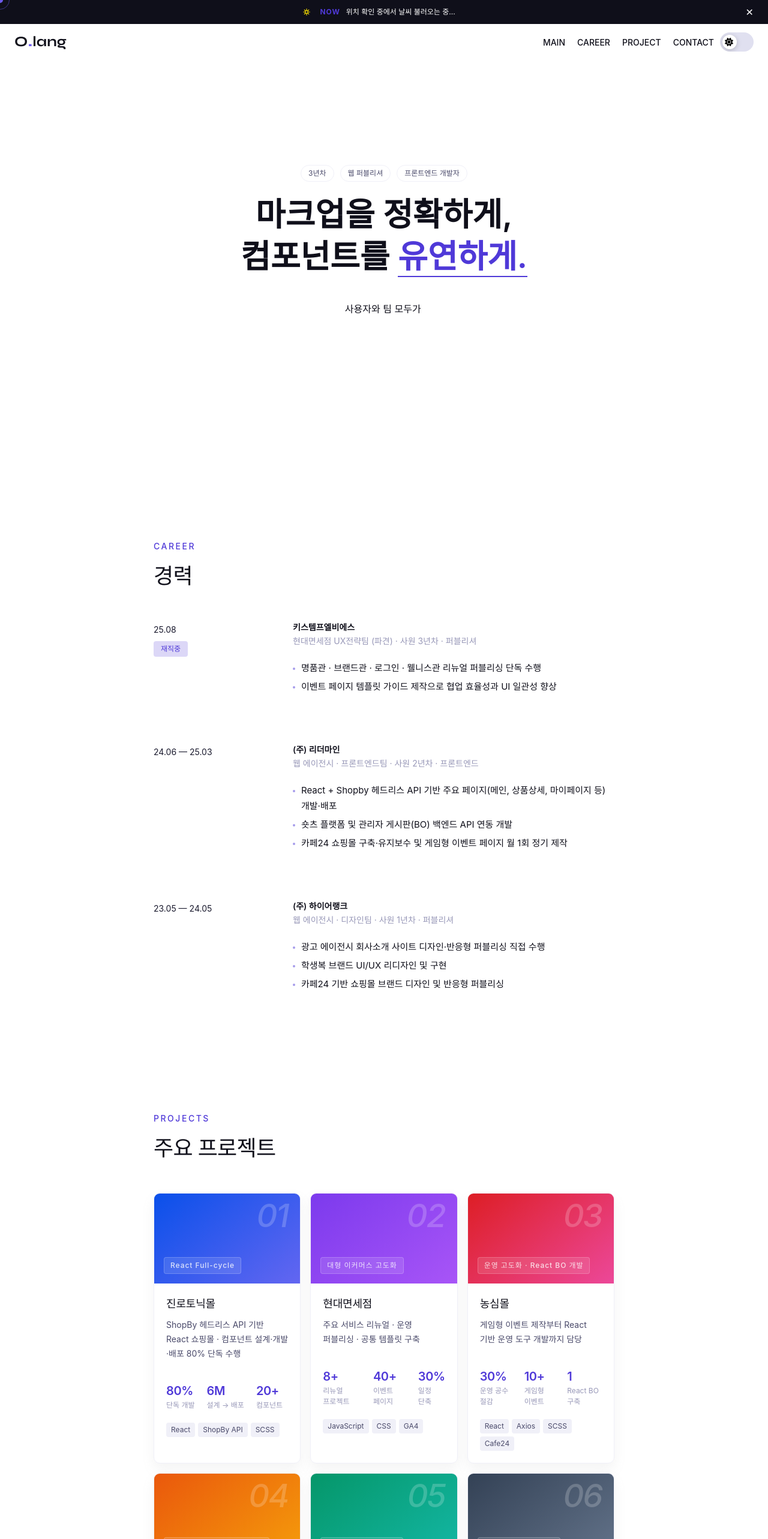
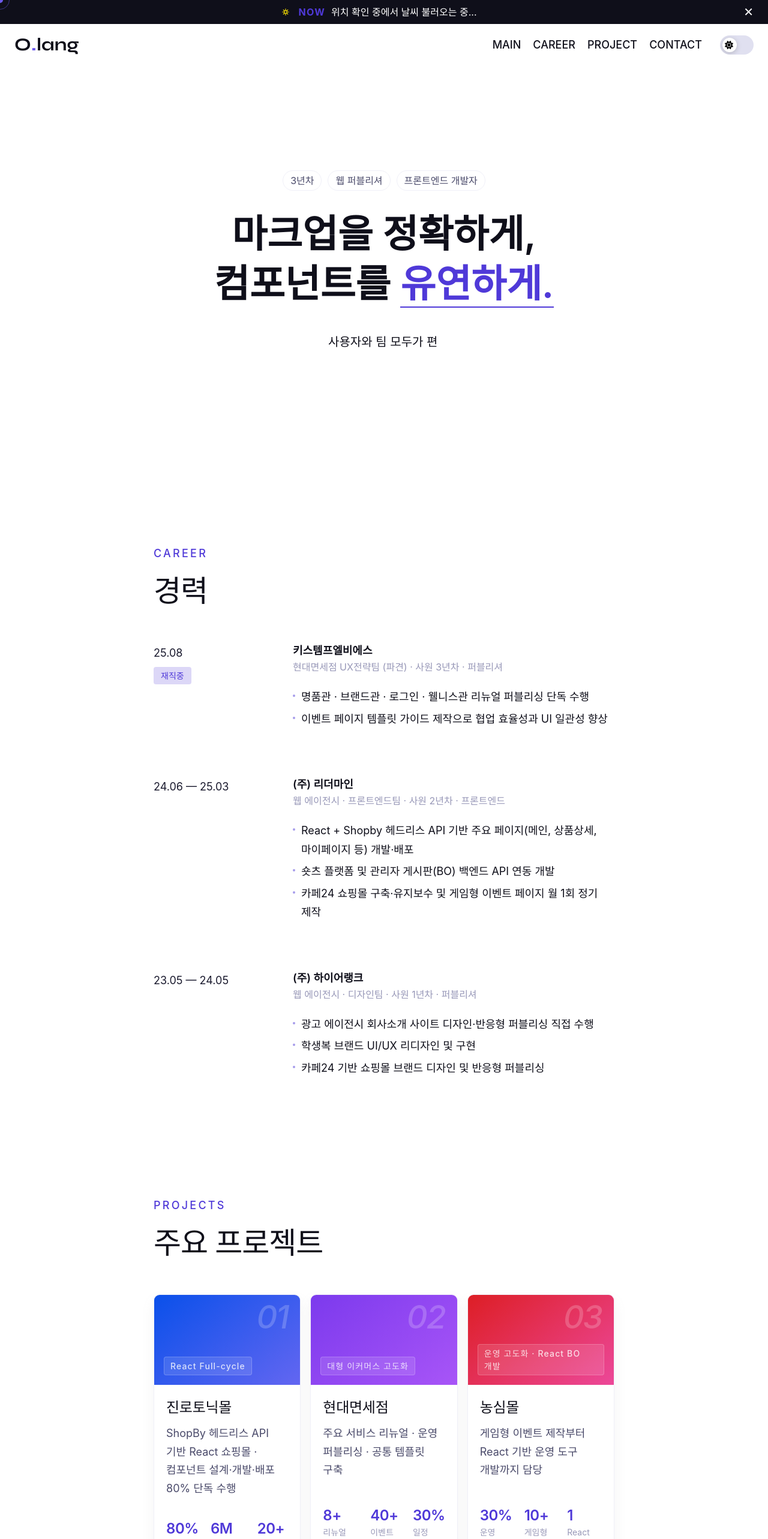
Before and after one commit to oLangS2/portfolio, a React (Create React App) app: page / in a window 1280 px wide. Shown: the top 2566 px of the page at 60% size. Built offline with nearby package versions, Linux system fonts and the light colour scheme; no server answers; a web font is replaced by a local one.

Commit message:
fix: pc 폰트 크기 수정

```diff
--- a/src/components/common/Cursor.scss
+++ b/src/components/common/Cursor.scss
@@ -1,4 +1,5 @@
 @use '../../styles/variables';
+@use '../../styles/mixins' as m;
 
 @mixin flex-center-fixed {
 	position: fixed;
@@ -14,6 +15,14 @@
 	background: variables.$point-light;
 	z-index: 9999;
 	transition: width .2s, height .2s, background .2s;
+
+	@include m.tablet{
+		display: none
+	}
+
+	@include m.mobile{
+		display: none
+	}
 }
 
 .cursor-ring {
@@ -24,6 +33,14 @@
 	z-index: 9998;
 	transition: width .25s, height .25s;
 	opacity: .5;
+
+	@include m.tablet{
+		display: none
+	}
+
+	@include m.mobile{
+		display: none
+	}
 }
 
 body.cursor-hover {
--- a/src/components/layout/Header.scss
+++ b/src/components/layout/Header.scss
@@ -28,11 +28,11 @@
       flex-shrink: 1;
         font-family: 'Syne', sans-serif;
         font-weight: 700;
-        font-size: 24px;
+        font-size: 30px;
         .point{
             color:var(--point-light);
-            font-size: 30px;
-            line-height: 24px;
+            font-size: 34px;
+            line-height: 34px;
         }
         @include m.mobile{
           font-size: 20px;
@@ -106,11 +106,12 @@
         align-items: center;
         gap: 20px;
         text-transform: uppercase;
-        font-size: 14px;
+        font-size: 18px;
         font-weight: 500;
         position: relative;
 
         @include m.mobile {
+          font-size: 14px;
           width: calc(100% - 56px);
           overflow-x: auto;
 
@@ -134,10 +135,11 @@
 }
 nav{
     display: flex;
-    gap: 10px;
+    gap: 30px;
     justify-content: space-between;
 
     @include m.mobile{
+      gap: 10px;
       width: calc(100% - 93px);
     }
 }
--- a/src/components/layout/WeatherBanner.scss
+++ b/src/components/layout/WeatherBanner.scss
@@ -35,16 +35,24 @@
   }
 
   &__tag {
-    font-size: 12px;
+    font-size: 16px;
     color: var(--point);
     font-weight:700;
     letter-spacing: 0.08em;
     text-transform: uppercase;
+
+    @include m.mobile {
+      font-size: 12px;
+    }
   }
 
   &__text {
-    font-size: 12px;
+    font-size: 16px;
+
     color: var(--white-0);
+    @include m.mobile {
+      font-size: 12px;
+    }
   }
 
   &__right {
@@ -55,17 +63,21 @@
   }
 
   &__temp {
-    font-size: 13px;
+    font-size: 16px;
     font-weight: 600;
     color: var(--white-0);
     background: rgba(255, 255, 255, 0.06);
     border: 0.5px solid var(--gray-4);
     border-radius: 4px;
     padding: 2px 10px;
+
+    @include m.mobile {
+      font-size: 13px;
+    }
   }
 
   &__pill {
-    font-size: 11px;
+    font-size: 14px;
     color: var(--gray-5);
     background:  rgba(255, 255, 255, 0.2);
     border-radius: 20px;
@@ -74,6 +86,7 @@
 
     @include m.mobile{
       display: none;
+      font-size: 11px;
     }
   }
 
@@ -84,11 +97,12 @@
     border: none;
     cursor: pointer;
     color: var(--white-0);
-    font-size: 16px;
+    font-size: 20px;
     transition: color 0.2s;
 
     @include m.mobile {
       right: 14px;
+      font-size: 16px;
     }
 
     &:hover {
--- a/src/components/sections/Career.scss
+++ b/src/components/sections/Career.scss
@@ -22,7 +22,7 @@
     }
 
     &__eyebrow {
-      font-size: 14px;
+      font-size: 18px;
       font-weight: 500;
       letter-spacing: 0.18em;
       text-transform: uppercase;
@@ -35,7 +35,7 @@
     }
 
     &__title {
-      font-size: 36px;
+      font-size: 50px;
       font-weight: 500;
       letter-spacing: -0.02em;
       margin-bottom: 48px;
@@ -89,12 +89,13 @@
       }
 
       span {
-        font-size: 14px;
+        font-size: 18px;
         color: var(--gray-1);
         line-height: 1.6;
 
         @include m.mobile{
           line-height: 26px;
+          font-size: 14px;
         }
       }
     }
@@ -102,10 +103,14 @@
     &__badge {
       display: inline-flex;
       align-items: center;
-      font-size: 12px;
+      font-size: 14px;
       padding: 4px 12px;
       border-radius: 4px;
       width: fit-content;
+
+      @include m.mobile{
+        font-size: 12px;
+      }
 
       &--active {
         background: rgba(79, 57, 216, 0.2);
@@ -125,14 +130,22 @@
     }
 
     &__company {
-      font-size: 14px;
+      font-size: 18px;
       font-weight: 600;
+
+      @include m.mobile{
+        font-size: 14px;
+      }
     }
 
     &__info {
-      font-size: 14px;
+      font-size: 16px;
       color: var(--gray-3);
       margin-bottom: 20px;
+
+      @include m.mobile{
+        font-size: 14px;
+      }
     }
 
     &__detail {
@@ -142,10 +155,14 @@
       gap: 5px;
 
       li {
-        font-size: 15px;
+        font-size: 18px;
         line-height: 1.75;
         padding-left: 14px;
         position: relative;
+
+        @include m.mobile{
+          font-size: 15px;
+        }
 
         &::before {
           content: '';
--- a/src/components/sections/Contact.scss
+++ b/src/components/sections/Contact.scss
@@ -15,7 +15,7 @@
     }
 
     &__eyebrow {
-      font-size: 14px;
+      font-size: 18px;
       font-weight: 500;
       letter-spacing: 0.18em;
       text-transform: uppercase;
@@ -28,13 +28,21 @@
     }
 
     &__title {
-      font-size: 36px;
+      font-size: 50px;
       font-weight: 500;
       letter-spacing: -0.02em;
       margin-bottom: 48px;
 
       @include m.mobile{
         font-size: 28px;
+      }
+    }
+
+    &__txt{
+      font-size: 20px;
+
+      @include m.mobile{
+        font-size: 16px;
       }
     }
 
@@ -57,7 +65,7 @@
         color: var(--gray-0);
         border: 1px solid var(--gray-4);
         border-radius: 100px;
-        font-size: 14px;
+        font-size: 18px;
         font-weight: 600;
         margin-bottom: 100px;
         transition: .2s;
@@ -65,6 +73,7 @@
         @include m.mobile{
           margin: 0;
           width: 100%;
+          font-size: 14px;
         }
 
         &:hover{
@@ -89,6 +98,9 @@ footer{
     border-top: 1px solid var(--gray-5);
     padding: 40px 0;
     text-align: center;
-    font-size: 12px;
+    font-size: 16px;
     color: var(--gray-3);
+    @include m.mobile{
+      font-size: 12px;
+    }
 }
--- a/src/components/sections/MainVisual.scss
+++ b/src/components/sections/MainVisual.scss
@@ -19,19 +19,26 @@
         align-items: center;
         justify-content: center;
         gap: 10px;
-        margin-bottom: 20px;
+        margin-bottom: 30px;
+        @include m.mobile{
+            margin-bottom: 20px;
+        }
         span{
-            font-size: 12px;
+            font-size: 16px;
             padding: 4px 12px;
             border-radius: 100px;
             color: var(--gray-2);
             background: rgba(255, 255, 255, 0.1);
             border: 1px solid var(--gray-5);
+
+            @include m.mobile{
+                font-size: 12px;
+            }
         }
     }
 
     &__title{
-        font-size: 54px;
+        font-size: 64px;
         font-weight: 600;
         line-height: 1.3;
 
@@ -47,10 +54,14 @@
 
     &__typing {
         margin-top: 40px;
-        font-size: 16px;
+        font-size: 20px;
         color: var(--gray-0);
         min-height: 26px;
         line-height: 1.6;
+
+        @include m.mobile{
+            font-size: 13px;
+        }
     }
 
     &__caret {
--- a/src/components/sections/Projects.scss
+++ b/src/components/sections/Projects.scss
@@ -18,7 +18,7 @@
     }
 
     &__eyebrow {
-      font-size: 14px;
+      font-size: 18px;
       font-weight: 500;
       letter-spacing: 0.18em;
       text-transform: uppercase;
@@ -31,7 +31,7 @@
     }
 
     &__title {
-      font-size: 36px;
+      font-size: 50px;
       font-weight: 500;
       letter-spacing: -0.02em;
       margin-bottom: 48px;
@@ -57,6 +57,7 @@
 }
 
 .pcard {
+  position: relative;
   border: 1px solid var(--gray-5);
   border-radius: 10px; overflow: hidden;
   cursor: pointer;
@@ -83,24 +84,34 @@
 
   &__badge {
     position: relative; z-index: 1;
-    font-size: 12px; font-weight: 500; letter-spacing: 0.08em;
+    font-size: 14px; font-weight: 500; letter-spacing: 0.08em;
     padding: 4px 10px; border-radius: 4px;
     background: rgba(255,255,255,.12);
     border: 1px solid rgba(255,255,255,.2);
     color: rgba(255,255,255,.8);
+    @include m.mobile{
+      font-size: 12px;
+    }
   }
 
-  &__body { padding: 20px 20px; }
+  &__body { padding: 20px 20px 60px 20px; }
 
   &__title {
-    font-size: 18px; font-weight: 500;
+    font-size: 24px; font-weight: 500;
     letter-spacing: -0.01em; color: var(--gray-0);
     margin-bottom: 10px;
+    @include m.mobile{
+      font-size: 18px;
+    }
   }
 
   &__desc {
-    font-size: 14px; color: var(--gray-2);
+    font-size: 18px; color: var(--gray-2);
     line-height: 1.7; margin-bottom: 40px;
+    min-height: 100px;
+    @include m.mobile{
+      font-size: 14px;
+    }
   }
 
   &__metrics {
@@ -108,20 +119,34 @@
   }
 
   &__metric-val {
-    font-size: 20px; font-weight: 600;
+    font-size: 24px; font-weight: 600;
     color: var(--point); line-height: 1;
     letter-spacing: -0.02em;
+    @include m.mobile{
+      font-size: 20px;
+    }
   }
 
   &__metric-lbl {
-    font-size: 12px; color: var(--gray-3); margin-top: 5px;
+    font-size: 14px; color: var(--gray-3); margin-top: 5px;
+    @include m.mobile{
+      font-size: 12px;
+    }
   }
 
-  &__tags { display: flex; flex-wrap: wrap; gap: 5px; }
+  &__tags {
+    display: flex; flex-wrap: wrap; gap: 5px;
+    position: absolute;
+    bottom: 20px;
+    left: 20px;
+  }
 
   &__tag {
-    font-size: 12px; padding: 3px 8px;
+    font-size: 14px; padding: 3px 8px;
     border-radius: 4px;
     background: var(--gray-5); color: var(--gray-2);
+    @include m.mobile{
+      font-size: 12px;
+    }
   }
 }
```
Also changed, not shown: src/components/sections/ProjectModal.scss (+56 -17 lines).
